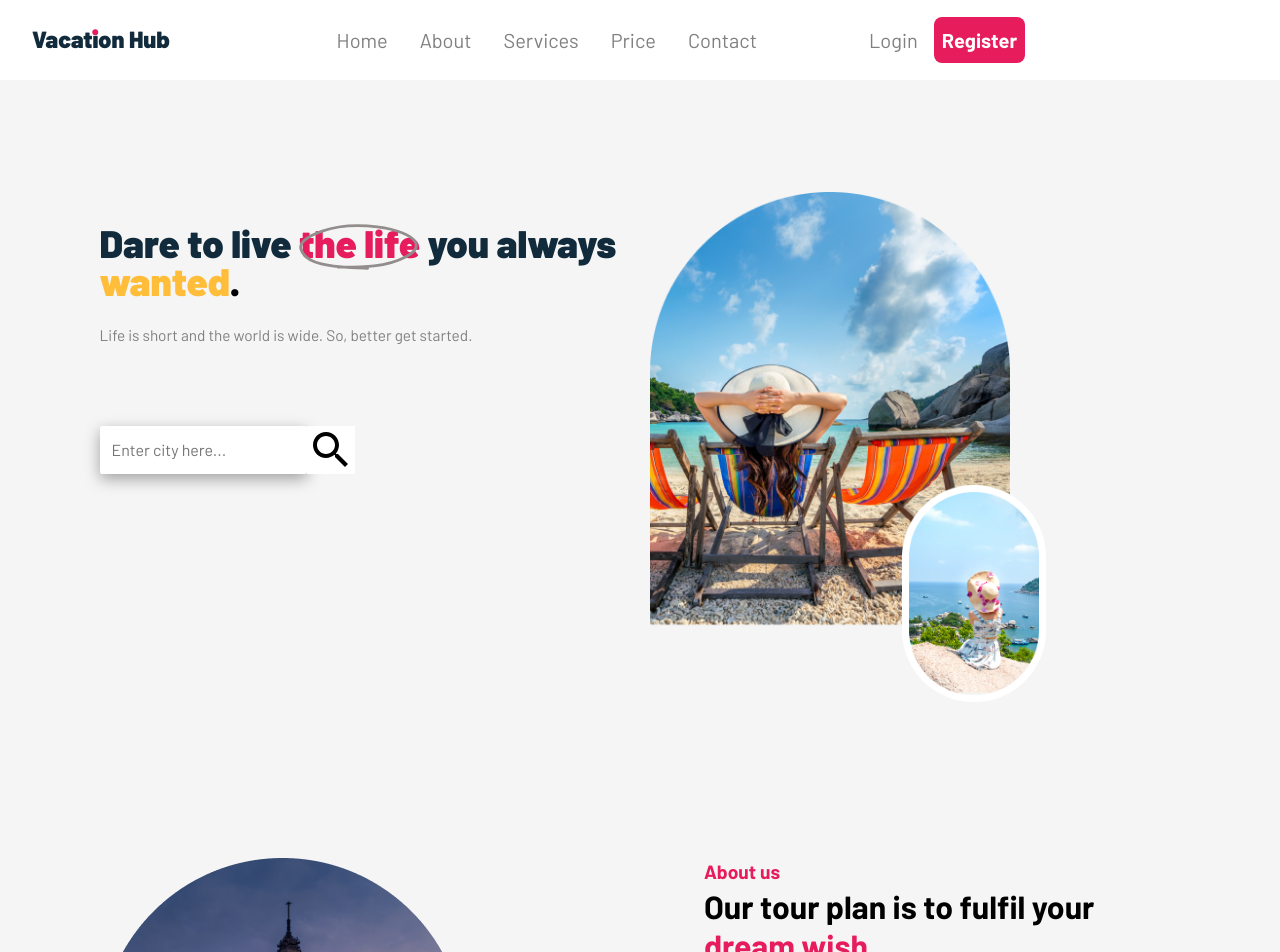
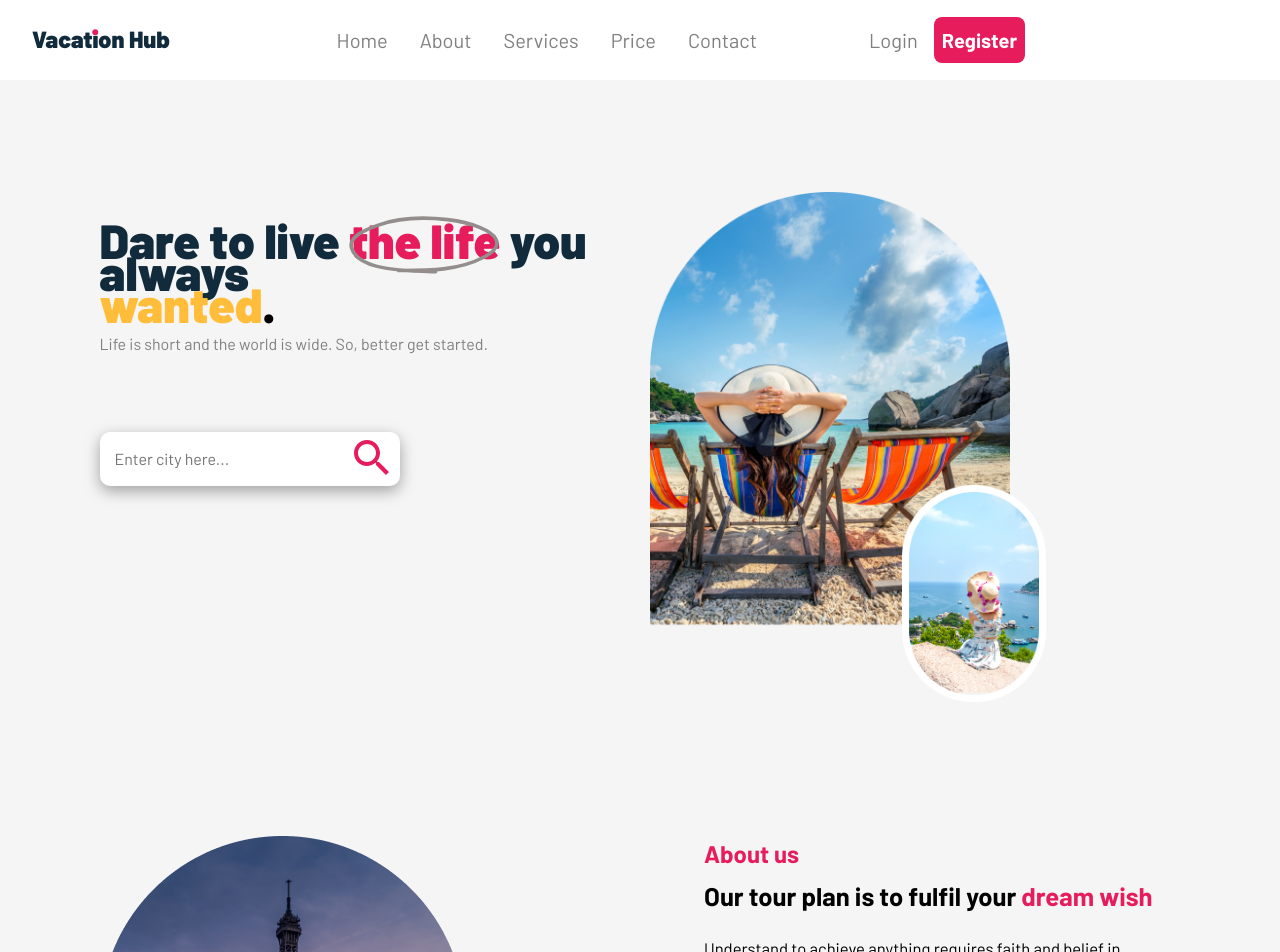
Before and after one commit to Jarominas/React-Landing-VacationHub, a React (Vite) app in the folder react-landing-vacationhub/: page / in a window 1280 px wide. Shown: the top 952 px of the page. Built offline with nearby package versions, Linux system fonts and the light colour scheme.

Commit message:
adaptive 01.06.2023

```diff
--- a/react-landing-vacationhub/src/Components/About/about.css
+++ b/react-landing-vacationhub/src/Components/About/about.css
@@ -23,13 +23,32 @@
 }
 .about-us {
       color: #e61c5d;
-    font-size: 1.5vw;
+      font-size: 1.5rem;
       font-weight: 700;
 }
 .title {
-    font-size: 2.5vw;
-    line-height: 3vw;
-    margin-bottom: 1vw;
+      font-size: 2vw;
+      line-height: 3rem;
+      margin-bottom: 1rem;
+}
+
+@media screen and (max-width: 1024px) {
+      .title {
+            font-size: 2rem;
+      }
+      .about-images {
+            display: none;
+      }
+      .about {
+            display: block;
+            margin-top: 3rem;
+      }
+}
+@media screen and (max-width: 692px) {
+      .title {
+            font-size: 1.5rem;
+            line-height: 2rem;
+      }
 }
 .title span {
       color: #e61c5d;
--- a/react-landing-vacationhub/src/Components/AllTours/AllTours.jsx
+++ b/react-landing-vacationhub/src/Components/AllTours/AllTours.jsx
@@ -38,10 +38,17 @@ export const Button = styled.button`
 const ImageWrapper = styled.div`
       display: flex;
       justify-content: space-between;
+      flex-wrap: wrap;
 
+      justify-content: center;
       align-items: flex-end;
       @media screen and (max-width: 1024px) {
             .smallCard {
+                  display: none;
+            }
+      }
+      @media screen and (max-width: 645px) {
+            .bigCardRight {
                   display: none;
             }
       }
@@ -52,6 +59,8 @@ const TourCard = styled.div`
       flex-direction: column;
       justify-content: space-between;
       margin: 0 1rem;
+      margin-top: 2em;
+      margin-bottom: 5em;
       padding: 10px;
       background-color: #fff;
       box-shadow: 0px 12px 40px rgba(0, 0, 0, 0.04);
@@ -78,6 +87,10 @@ const TourCard = styled.div`
       p {
             color: #808080;
       }
+      @media screen and (max-width: 645px) {
+            width: 100%;
+            margin-bottom: 10px;
+      }
 `
 const AllTours = () => {
       return (
@@ -90,7 +103,7 @@ const AllTours = () => {
                   <Button>See all tours</Button>
                   <ImageWrapper>
                         <TourCard
-                              className='bigCard'
+                              className='bigCardLeft'
                               style={{
                                     width: '254px',
                                     height: '290px',
@@ -169,7 +182,7 @@ const AllTours = () => {
                               </div>
                         </TourCard>
                         <TourCard
-                              className='bigCard'
+                              className='bigCardRight'
                               style={{
                                     width: '254px',
                                     height: '290px',
--- a/react-landing-vacationhub/src/Components/Footer/Footer.jsx
+++ b/react-landing-vacationhub/src/Components/Footer/Footer.jsx
@@ -6,11 +6,39 @@ import InstagramIcon from '@mui/icons-material/Instagram'
 import YouTubeIcon from '@mui/icons-material/YouTube'
 
 const FooterContainer = styled.footer`
-      display: grid;
-      grid-template-columns: repeat(5, 1fr);
-      margin-top: 5em;
+      display: flex;
+      justify-content: space-between;
+      margin-top: 1em;
+      h3 {
+            font-size: 1em;
+      }
       p {
             font-size: 16px;
+            margin-bottom: 0.5em;
+      }
+
+      * {
+            margin-bottom: 1em;
+      }
+      div {
+            margin: 0 0.3rem;
+      }
+
+      @media screen and (max-width: 1024px) {
+            p {
+                  font-size: 13px;
+            }
+      }
+      @media screen and (max-width: 645px) {
+            .footer-about {
+                  display: none;
+            }
+            .footer-company {
+                  display: none;
+            }
+            .footer-support {
+                  display: none;
+            }
       }
 `
 const Adress = styled.div`
@@ -25,39 +53,48 @@ const InputContainer = styled.div`
       position: relative;
 `
 const SearchInput = styled.input`
-      width: 270px;
-      padding: 10px 40px 10px 10px;
+      width: 100%;
+      padding: 18px 60px 18px 18px;
+      font-size: 0.5em;
       border: 1px solid #ccc;
-      border-radius: 4px;
+      border-radius: 55px;
 `
 const SearchIcon = styled.span`
       position: absolute;
       top: 50%;
       right: 10px;
 
-      transform: translateY(-50%);
-      background-image: url('send-btn.png');
+      transform: translateY(-75%);
+      background-image: url('https://raw.githubusercontent.com/Jarominas/React-Projects/main/react-landing-vacationhub/src/Components/Footer/send-btn.png');
       background-repeat: no-repeat;
       background-position: center;
-      width: 20px;
-      height: 20px;
+      width: 32px;
+      height: 32px;
+      border-radius: 50%;
       cursor: pointer;
 `
 const SearchBar = () => {
       return (
             <InputContainer>
-                  <SearchInput type='text' placeholder='Enter' />
+                  <SearchInput
+                        type='text'
+                        placeholder='Enter your email address'
+                  />
                   <SearchIcon />
             </InputContainer>
       )
 }
 const Footer = () => {
       return (
+            <section>
                   <FooterContainer>
                         <Adress>
-                        <Logo style={{ fontSize: '1.5em' }}>Vacation Hub</Logo>
+                              <Logo style={{ fontSize: '1.2em' }}>
+                                    Vacation Hub
+                              </Logo>
                               <p style={{ fontSize: '14px' }}>
-                              4517 Washington Ave. Manchester, Kentucky 39495
+                                    4517 Washington Ave. Manchester, Kentucky
+                                    39495
                               </p>
                               <div
                                     className='social-icons'
@@ -68,7 +105,9 @@ const Footer = () => {
                                     }}
                               >
                                     <FacebookIcon style={{ fontSize: '2em' }} />
-                              <InstagramIcon style={{ fontSize: '2em' }} />
+                                    <InstagramIcon
+                                          style={{ fontSize: '2em' }}
+                                    />
                                     <YouTubeIcon style={{ fontSize: '2em' }} />
                               </div>
                         </Adress>
@@ -93,12 +132,19 @@ const Footer = () => {
                               <p>Feedback</p>
                               <p>Contact us</p>
                         </div>
-                  <div className='footer-newsletter' style={{ width: '270px' }}>
+                        <div
+                              className='footer-newsletter'
+                              style={{ width: '270px' }}
+                        >
                               <h3>Newsletter</h3>
-                        <p>Subscribe our newsletter and get exciting offers </p>
+                              <p>
+                                    Subscribe our newsletter and get exciting
+                                    offers{' '}
+                              </p>
                               <SearchBar />
                         </div>
                   </FooterContainer>
+            </section>
       )
 }
 
--- a/react-landing-vacationhub/src/Components/Home/home.css
+++ b/react-landing-vacationhub/src/Components/Home/home.css
@@ -11,12 +11,28 @@
       grid-row: 1;
 }
 
+@media screen and (max-width: 762px) {
+      .home {
+            display: flex;
+            margin-top: 3rem;
+      }
+      .home-images {
+            display: none;
+      }
+      .home-content {
+            margin: 0 auto;
+      }
+      .home-content h1 {
+            font-size: 4vw;
+      }
+}
+
 .home h1 {
       padding-top: 5vw;
-    font-size: 3vw;
+      font-size: 3rem;
       font-weight: 900;
       color: #112b3c;
-    line-height: 3vw;
+      line-height: 2rem;
 }
 .home .life-word {
       color: #e61c5d;
@@ -38,9 +54,9 @@
 }
 .home .home-text {
       color: #808080;
-    font-size: 1.2vw;
-    line-height: 1.5vw;
-    margin-top: 2vw;
+      font-size: 1rem;
+      line-height: 1rem;
+      margin-top: 1rem;
 }
 .home .wanted-word {
       color: #ffbd39;
--- a/react-landing-vacationhub/src/Components/Home/searchbar.css
+++ b/react-landing-vacationhub/src/Components/Home/searchbar.css
@@ -1,3 +1,6 @@
+.search {
+      position: relative;
+}
 .searchInputs {
       display: flex;
       align-items: center;
@@ -5,17 +8,28 @@
 }
 .searchInputs input {
       border: 0;
-    border-radius: 2px;
-    padding: 12px;
+
+      border-radius: 10px;
+      padding: 15px;
       font-size: 1rem;
+      width: 300px;
       box-shadow: rgba(0, 0, 0, 0.35) 0px 5px 15px;
 }
 input:focus {
       outline: none;
 }
+.searchIcon {
+      position: absolute;
+      top: 71%;
+      left: 248px;
+
+      transform: translateY(-75%);
+}
 .searchIcon svg {
       display: grid;
+      border-radius: 10px;
       place-items: center;
+      color: var(--primary-color);
       background-color: white;
       height: 3rem;
       width: 3rem;
--- a/react-landing-vacationhub/src/Components/Testimonial/Testimonial.jsx
+++ b/react-landing-vacationhub/src/Components/Testimonial/Testimonial.jsx
@@ -33,7 +33,7 @@ const Testimonial = () => {
                         },
                   },
                   {
-                breakpoint: 600,
+                        breakpoint: 800,
                         settings: {
                               slidesToShow: 1,
                               slidesToScroll: 1,
@@ -62,14 +62,29 @@ const Testimonial = () => {
                         <div className='slider-content'>
                               <Slider ref={slider} {...settings}>
                                     {TestimonialData.map((testimonial) => {
-                            const { id, img, name, position, raiting, text } =
-                                testimonial
+                                          const {
+                                                id,
+                                                img,
+                                                name,
+                                                position,
+                                                raiting,
+                                                text,
+                                          } = testimonial
                                           return (
-                                <div key={id} className='testimonial-box'>
-                                    <img src={img} alt={name} />
+                                                <div
+                                                      key={id}
+                                                      className='testimonial-box'
+                                                >
+                                                      <img
+                                                            src={img}
+                                                            alt={name}
+                                                      />
                                                       <h4>{name}</h4>
                                                       <p>{position}</p>
-                                    <img src={raiting} alt={name} />
+                                                      <img
+                                                            src={raiting}
+                                                            alt={name}
+                                                      />
                                                       <p>{text}</p>
                                                 </div>
                                           )
--- a/react-landing-vacationhub/src/Components/TourCarousel/TourCarousel.jsx
+++ b/react-landing-vacationhub/src/Components/TourCarousel/TourCarousel.jsx
@@ -53,14 +53,19 @@ function TourCarousel() {
                         <div className='carousel-text'>
                               <p>Tour Packages</p>
                               <h2 className='title'>
-                        The amazing places around <span>the world</span>
+                                    The amazing places around{' '}
+                                    <span>the world</span>
                               </h2>
                         </div>
                         <div className='carousel-btn'>
-                    <button onClick={() => slider?.current?.slickPrev()}>
+                              <button
+                                    onClick={() => slider?.current?.slickPrev()}
+                              >
                                     <ArrowBackIosIcon />
                               </button>
-                    <button onClick={() => slider?.current?.slickNext()}>
+                              <button
+                                    onClick={() => slider?.current?.slickNext()}
+                              >
                                     <ArrowForwardIosIcon />
                               </button>
                         </div>
@@ -68,8 +73,15 @@ function TourCarousel() {
                   <div className='carousel-slider'>
                         <Slider ref={slider} {...settings}>
                               {TourData.map((tour) => {
-                        const { id, img, title, name, raiting, price, days } =
-                            tour
+                                    const {
+                                          id,
+                                          img,
+                                          title,
+                                          name,
+                                          raiting,
+                                          price,
+                                          days,
+                                    } = tour
                                     return (
                                           <div
                                                 style={{ width: 350 }}
@@ -80,7 +92,10 @@ function TourCarousel() {
                                                 <div className='box-content'>
                                                       <h4>{title}</h4>
                                                       <p>{name}</p>
-                                    <img src={raiting} alt={name} />
+                                                      <img
+                                                            src={raiting}
+                                                            alt={name}
+                                                      />
                                                       <div className='box-footer'>
                                                             <h3>{price}</h3>
                                                             <p>{days}</p>
--- a/react-landing-vacationhub/src/app.css
+++ b/react-landing-vacationhub/src/app.css
@@ -15,7 +15,7 @@ section {
       max-width: 1145px;
       margin: 0 auto;
       padding: 0 2rem;
-    margin-bottom: 8vw;
+      margin-bottom: 5vw;
       overflow: hidden;
 }
 
```
Lines whose indentation alone changed are shown as unchanged.
